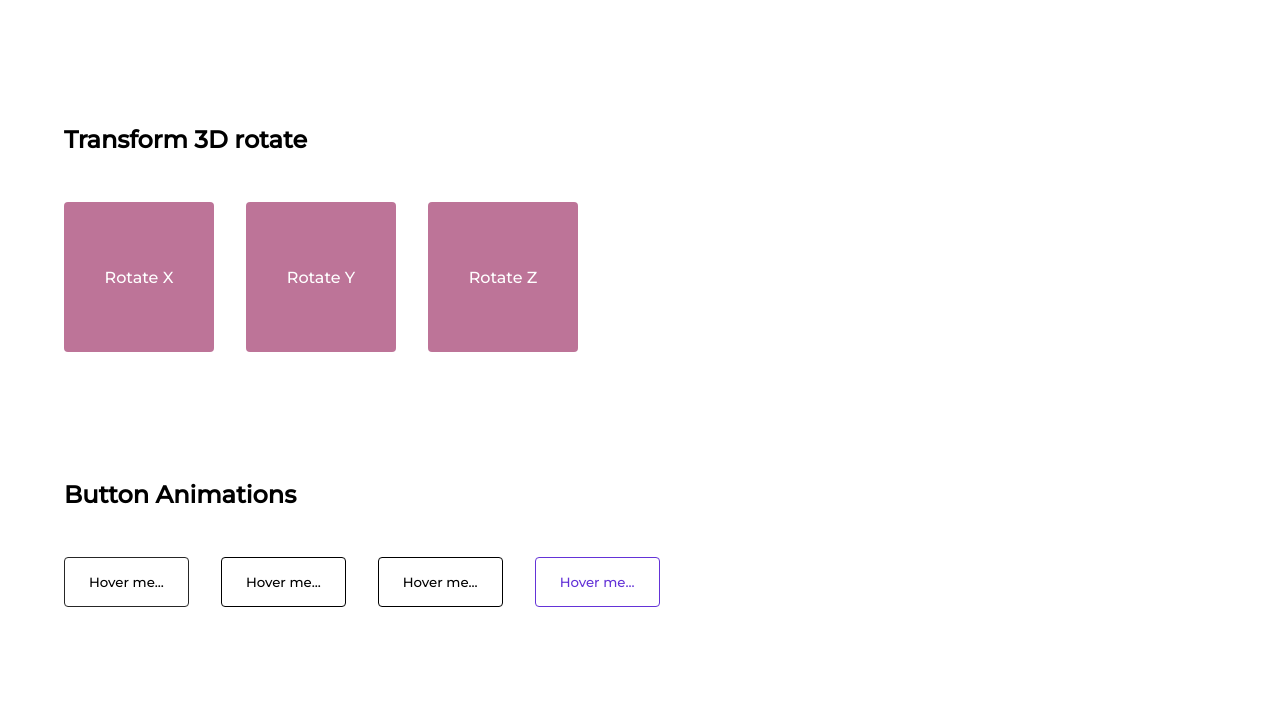
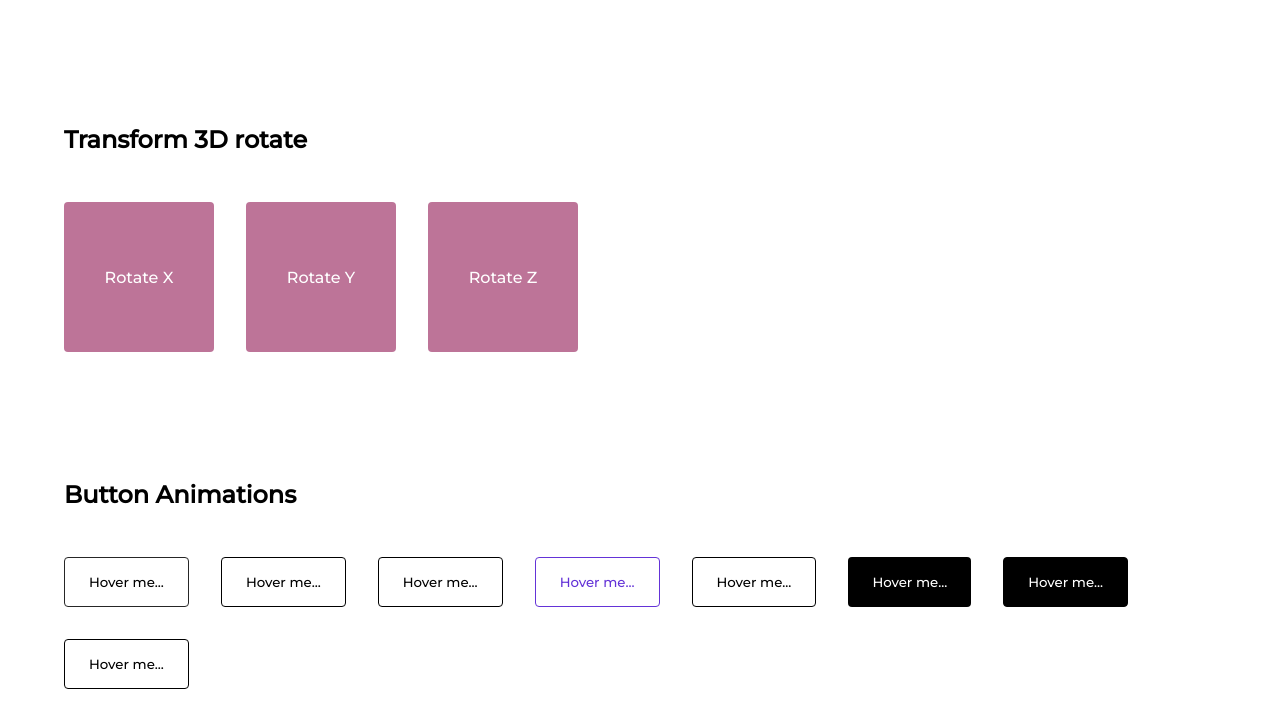
Before and after one commit to max-petkov/css-creative-animations, a plain HTML site: page index.html in a window 1280 px wide. Shown: the part 1444-2171 px from the top of the page. Before the commit the page ends 2115 px from the top, so only its background shows below. Drawn offline with Linux system fonts and the light colour scheme.

Commit message:
css animations

```diff
--- a/assets/css/style.css
+++ b/assets/css/style.css
@@ -366,3 +366,116 @@ It can be used custom transform-origin: 80% 30%;
 .btn-animation--4:hover::after {
   transform: rotateY(0);
 }
+
+.btn-animation--5 {
+  background-color: transparent;
+  border: 1px solid #000;
+  position: relative;
+  overflow: hidden;
+}
+
+.btn-animation--5::before {
+  content: "YEAH !";
+  position: absolute;
+  top: 0;
+  left: 0;
+  width: 100%;
+  height: 100%;
+  background-color: tomato;
+  color: #fff;
+  display: flex;
+  align-items: center;
+  justify-content: center;
+  transform: translateY(-100%);
+  transition: 0.5s;
+}
+
+.btn-animation--5:hover::before {
+  transform: translateY(0);
+}
+
+.btn-animation--6 {
+  position: relative;
+  border: none;
+  background-color: #000;
+  color: #fff;
+  transition: 1s;
+  overflow: hidden;
+}
+.btn-animation--6:hover {
+  background-color: #ca5743;
+}
+
+.btn-animation--6::before {
+  content: "";
+  position: absolute;
+  background-color: rgba(255, 255, 255, 0.219);
+  top: 0;
+  left: 0;
+  width: 100%;
+  height: 12px;
+  transform: translate(-100%, 50%) rotate(45deg);
+  transition: 1s;
+}
+
+.btn-animation--6:hover::before {
+  transform: translate(100%, 50%) rotate(45deg);
+}
+
+.btn-animation--7 {
+  background-color: #000;
+  color: #fff;
+  position: relative;
+  border: 1px solid #000;
+  transition: 1s;
+  overflow: hidden;
+}
+
+.btn-animation--7::before {
+  content: "Hover me...";
+  position: absolute;
+  top: 0;
+  left: 0;
+  height: 100%;
+  width: 100%;
+  color: #000;
+  background-color: hsl(60, 81%, 70%);
+  display: flex;
+  align-items: center;
+  justify-content: center;
+  transform: translate(-100%, 100%);
+  transition: 1s;
+}
+
+.btn-animation--7:hover::before {
+  transform: translate(0, 0);
+}
+
+.btn-animation--8 {
+  border: 1px solid black;
+  background-color: transparent;
+  position: relative;
+  overflow: hidden;
+}
+
+.btn-animation--8::before {
+  content: "Hover me...";
+  position: absolute;
+  top: 0;
+  left: 0;
+  height: 100%;
+  width: 100%;
+  background-color: black;
+  color: white;
+  display: flex;
+  justify-content: center;
+  align-items: center;
+  transform: scale(5);
+  opacity: 0;
+  transition: all 0.5s;
+}
+
+.btn-animation--8:hover::before {
+  transform: scale(1);
+  opacity: 1;
+}
--- a/index.html
+++ b/index.html
@@ -62,6 +62,10 @@
             <button class="btn btn-animation--2">Hover me...</button>
             <button class="btn btn-animation--3">Hover me...</button>
             <button class="btn btn-animation--4">Hover me...</button>
+            <button class="btn btn-animation--5">Hover me...</button>
+            <button class="btn btn-animation--6">Hover me...</button>
+            <button class="btn btn-animation--7">Hover me...</button>
+            <button class="btn btn-animation--8">Hover me...</button>
         </div>
     </section>
 </body>
```
Also changed, not shown: assets/img/caret-right.svg (added).
